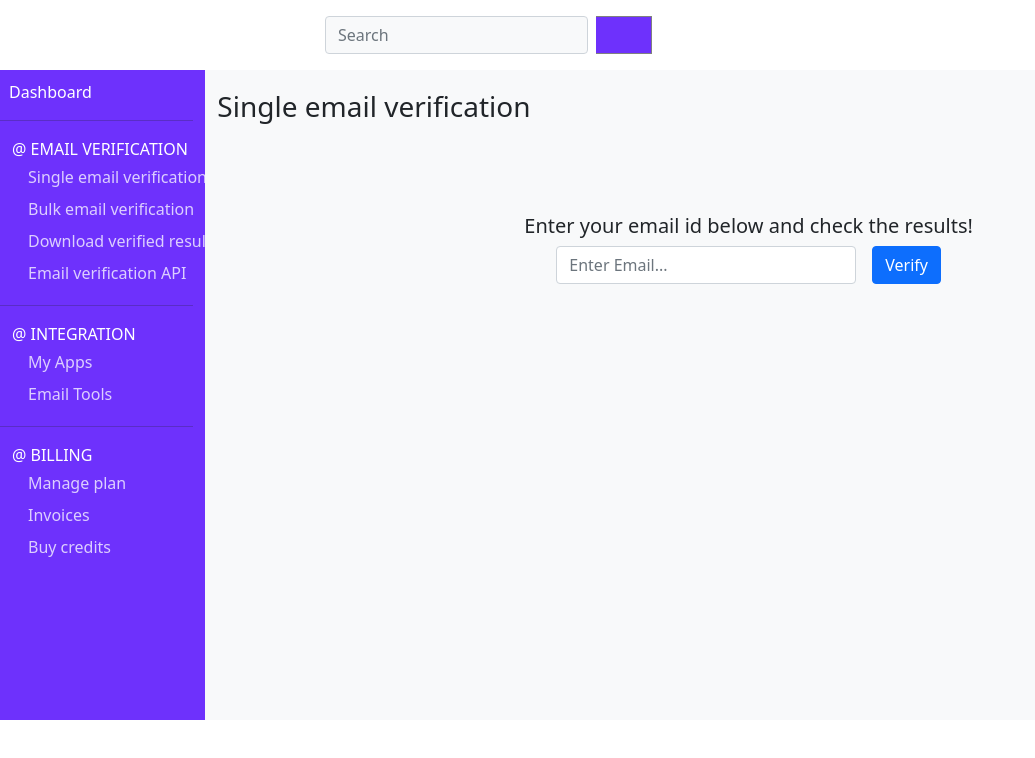
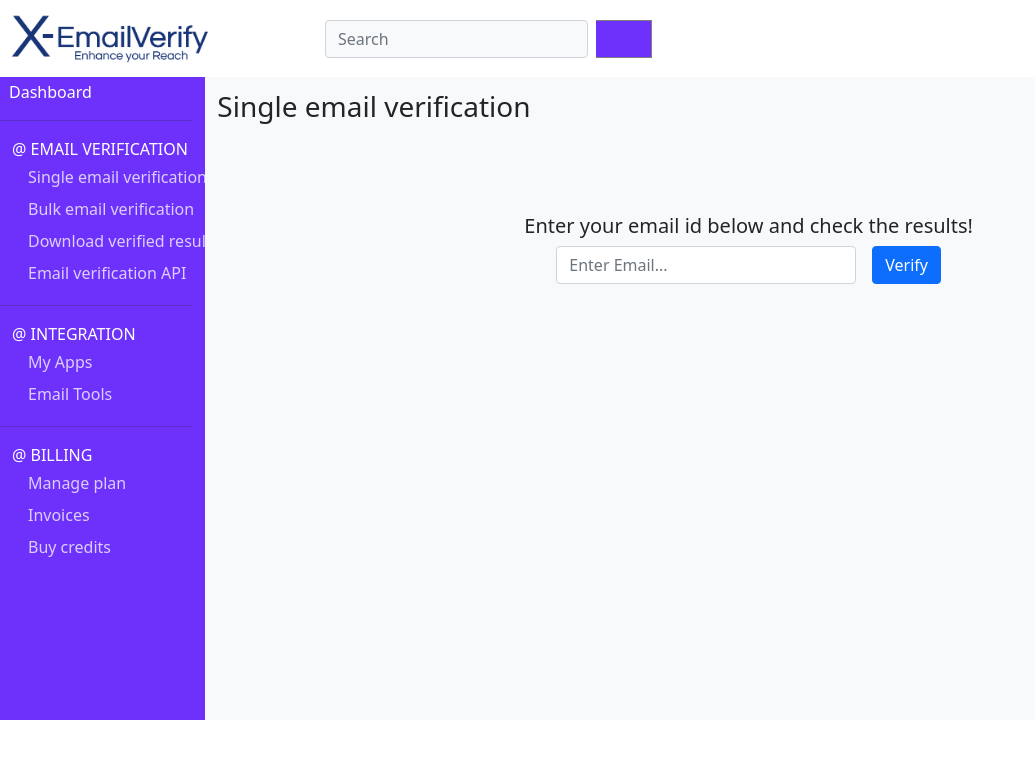
Before and after one commit to akram3598786/internship_tsk, a plain HTML site: page index.html in a window 1280 px wide. Shown: the whole page, without its empty margins (0-1035 px from the left). Drawn offline with nearby package versions, Linux system fonts and the light colour scheme; the site is published under a folder, as on GitHub Pages, so addresses that start at the root find nothing.

Commit message:
Update index.html

```diff
--- a/index.html
+++ b/index.html
@@ -13,7 +13,7 @@
     <nav class="navbar fixed-top navbar-expand-lg navbar-light " id="navbar">
     <div id="nav_contents">
         <div class="container-fluid" id="container-fluid">
-          <a class="navbar-brand"><img class="logo" src="/logoXemail.png" alt=""></a>
+          <a class="navbar-brand"><img class="logo" src="logoXemail.png" alt=""></a>
         </div>
 
         <form class="d-flex my-2" id="search_bar">
```
